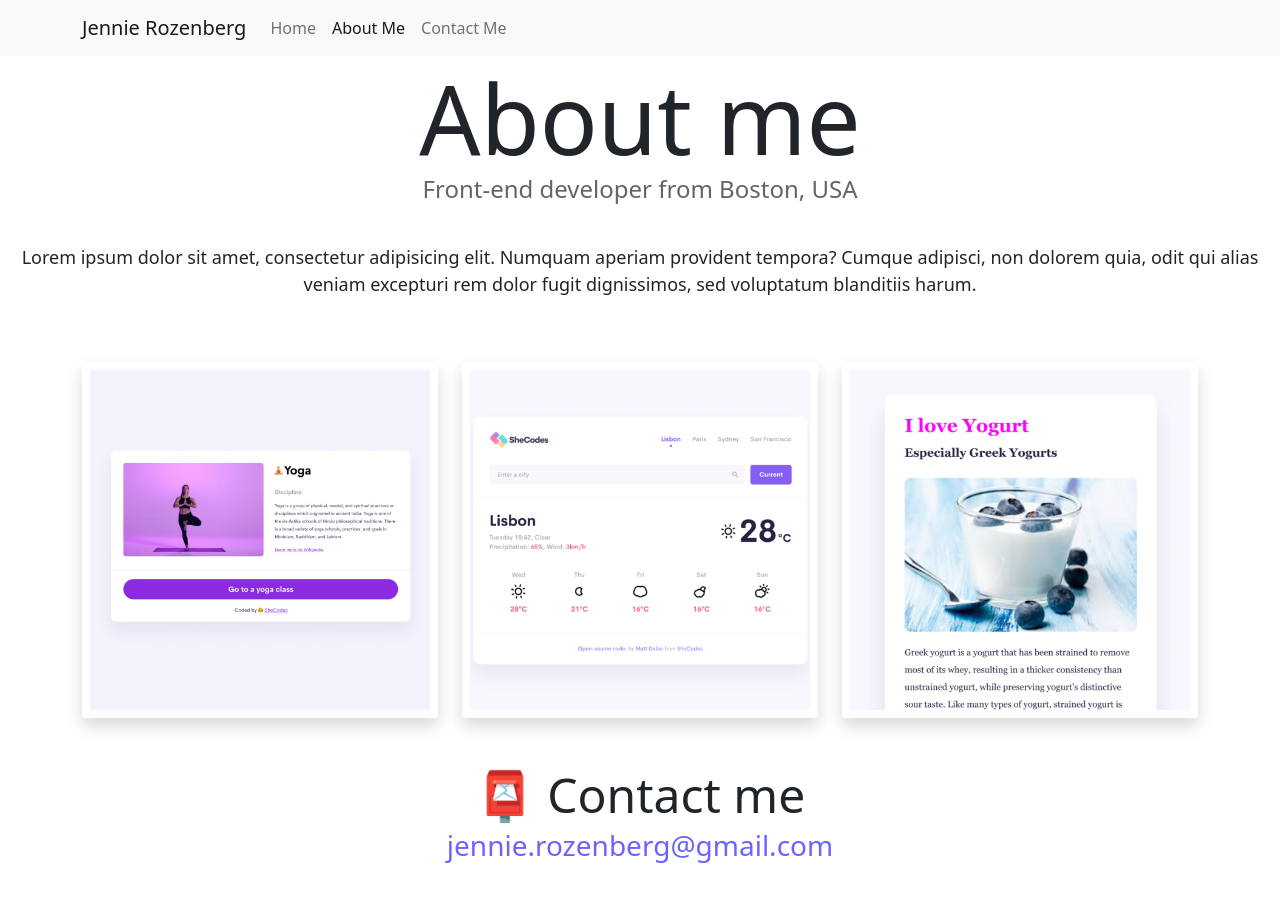
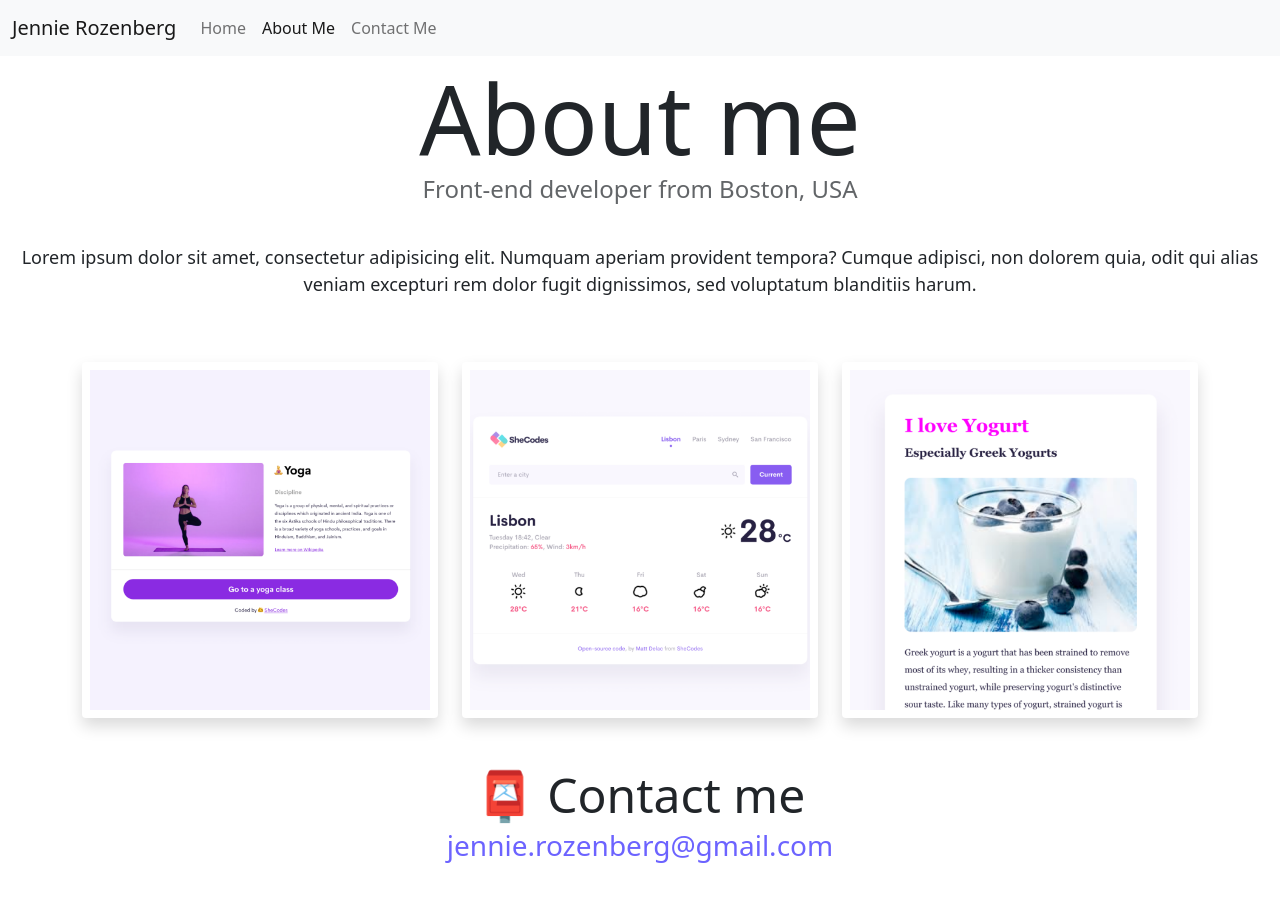
Before and after one commit to jdrozen/Jennie.codes.Portfolio, a plain HTML site: page about.html in a window 1280 px wide. Drawn offline with nearby package versions, Linux system fonts and the light colour scheme.

Commit message:
Update to about nav bar

```diff
--- a/about.html
+++ b/about.html
@@ -25,7 +25,7 @@
   </head>
   <body>
     <nav class="navbar navbar-expand-lg navbar-light bg-light fixed-top">
-      <div class="container container-fluid">
+      <div class="container-fluid">
         <a class="navbar-brand" href="index.html">Jennie Rozenberg</a>
         <button
           class="navbar-toggler"
```
